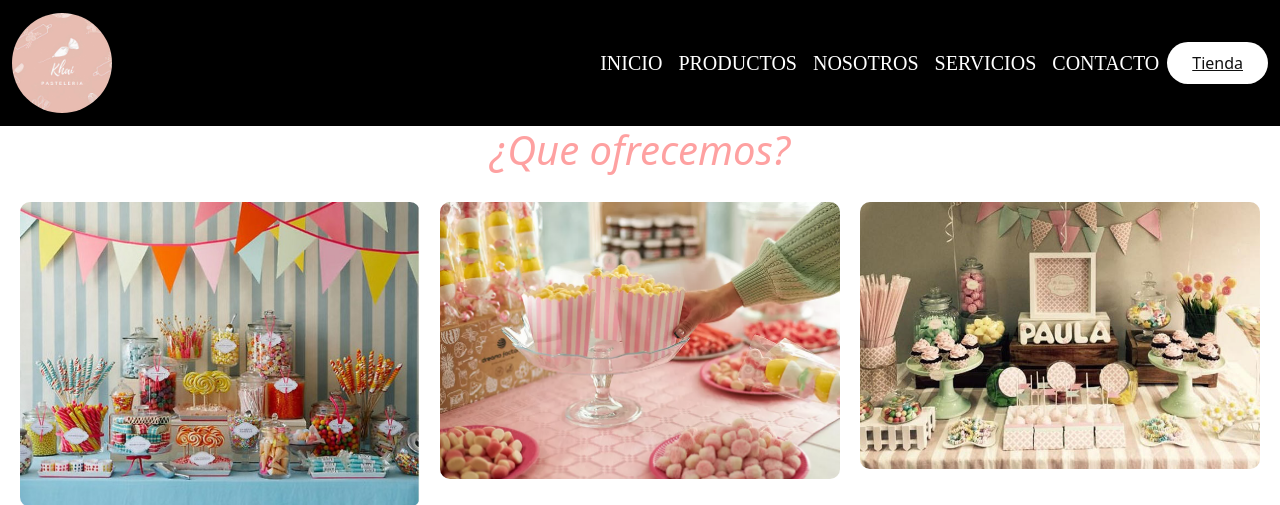
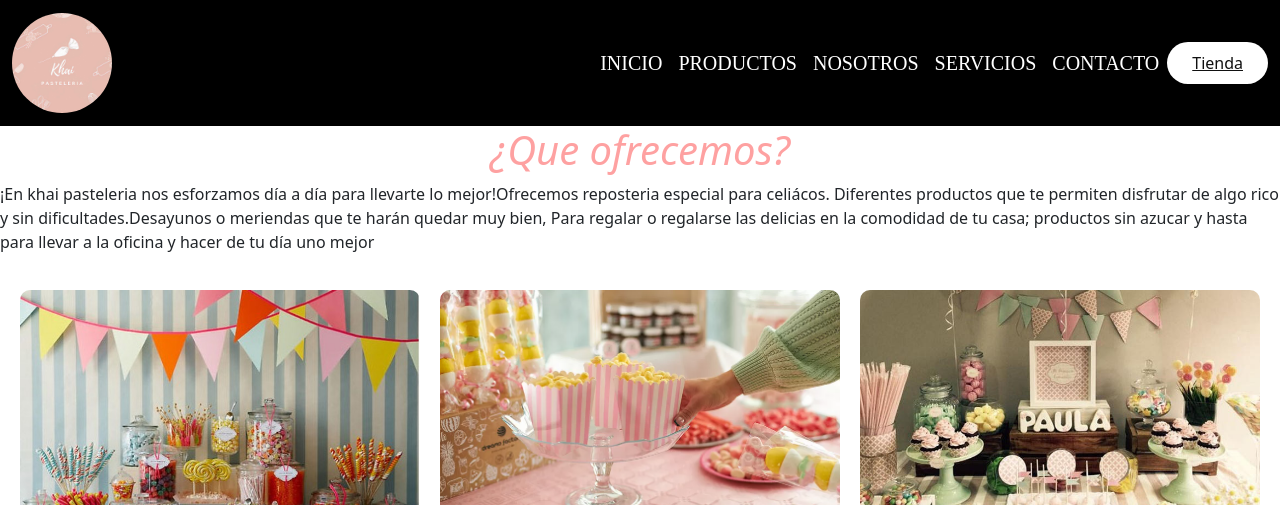
Before and after one commit to NadiaAlbornoz/proyecto-coder, a plain HTML site: page pages/servicios.html in a window 1280 px wide. Shown: the top 505 px of the page. Drawn offline with nearby package versions, Linux system fonts and the light colour scheme.

Commit message:
segundo commit, descripcion de servicios

```diff
--- a/pages/servicios.html
+++ b/pages/servicios.html
@@ -52,6 +52,7 @@
             </div>
             </header>
             <h1> ¿Que ofrecemos?</h1>
+            <p>¡En khai pasteleria nos esforzamos día a día para llevarte lo mejor!Ofrecemos reposteria especial para celiácos. Diferentes productos que te permiten disfrutar de algo rico y sin dificultades.Desayunos o meriendas que te harán quedar muy bien, Para regalar o regalarse las delicias en la comodidad de tu casa; productos sin azucar y hasta para llevar a la oficina y hacer de tu día uno mejor </p>
             <section class="nuestrosServicios">
                 <img src="../imagenes/candy-bar.jpg" alt="servicio1">
                 <img src="../imagenes/candy2.webp" alt="servicio2">
```
